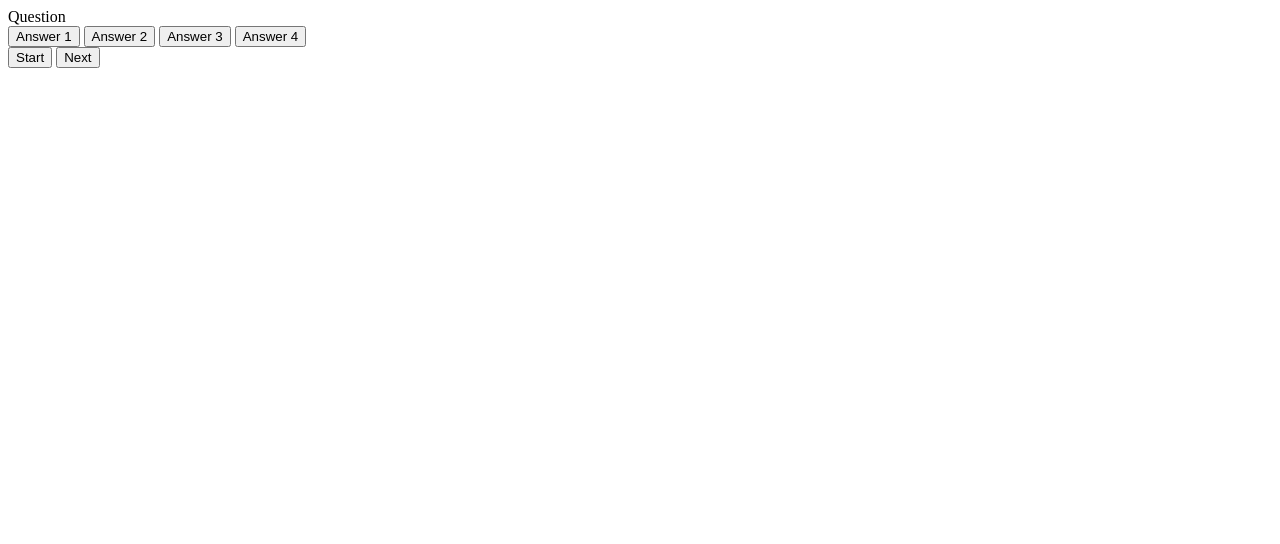
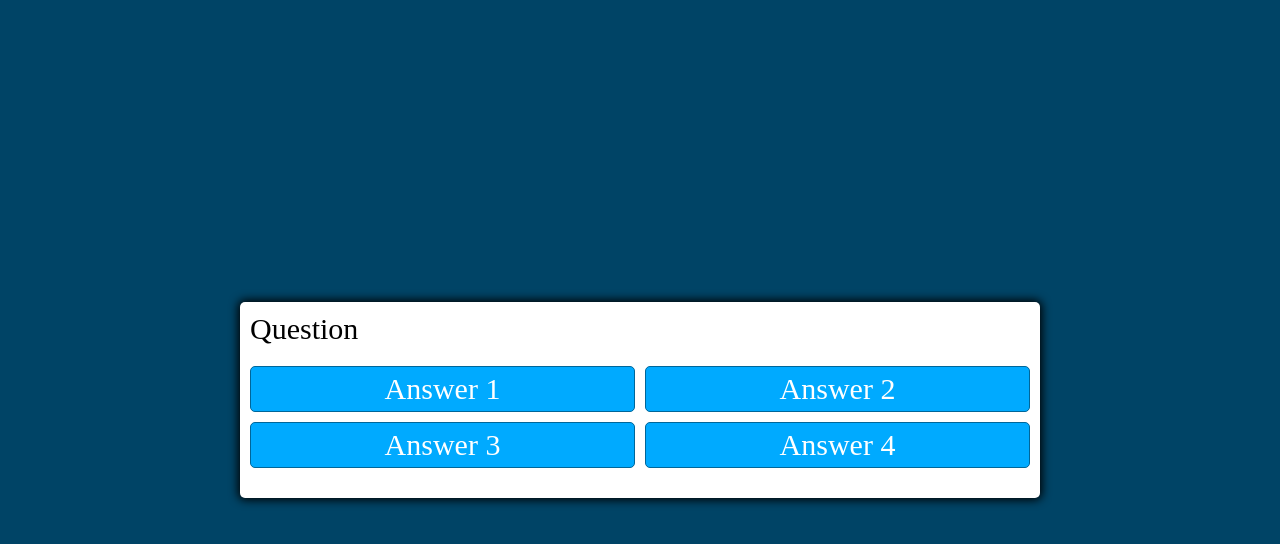
Before and after one commit to danielkuang7/quiz-app, a plain HTML site: page index.html in a window 1280 px wide. Both pictures are taken after a click on the button "Start". Drawn offline with Linux system fonts and the light colour scheme.

Commit message:
Added styling

```diff
--- a/index.html
+++ b/index.html
@@ -18,9 +18,10 @@
                 <button class="btn">Answer 4</button>
             </div>
         </div>
-        <div class="controls"></div>
+        <div class="controls">
         <button id="start-btn" class="start-btn btn">Start</button>
         <button id="next-btn" class="next-btn btn hide">Next</button>
+         </div>
     </div>
 </body>
 </html>
--- a/script.js
+++ b/script.js
@@ -0,0 +1,19 @@
+const startButton = document.getElementById('start-btn')
+const questionContainerElement = document.getElementById('question-container')
+
+startButton.addEventListener('click', startGame)
+
+
+function startGame(){
+ startButton.classList.add('hide')
+ questionContainerElement.classList.remove('hide')
+ setNextQuestion()
+}
+
+function setNextQuestion(){
+
+}
+
+function selectAnswer(){
+
+}
--- a/styles.css
+++ b/styles.css
@@ -0,0 +1,86 @@
+*, *::before, *::after {
+    box-sizing: border-box;
+    font-family: Gotham Rounded;
+    font-size: 30px;
+}
+
+:root{
+    --hue-neutral: 200;
+    --hue-wrong: 0;
+    --hue-correct: 145;
+}
+
+body {
+    --hue: var(--hue-neutral);
+    padding: 0;
+    margin: 0;
+    display: flex;
+    width: 100vw;
+    height: 100vh;
+    justify-content: center;
+    align-items: center;
+    background-color: hsl(var(--hue), 100%, 20%)
+}
+
+body.correct {
+    --hue: var(--hue-correct);
+}
+
+body.wrong {
+    --hue: var(--hue-wrong);
+}
+
+.container{
+    width: 800px;
+    max-width: 80%;
+    background-color: white;
+    border-radius: 5px;
+    padding: 10px;
+    box-shadow: 0 0 10px 2px;
+}
+
+.btn-grid{
+    display: grid;
+    grid-template-columns: repeat(2, auto);
+    gap: 10px;
+    margin: 20px 0;
+}
+
+.btn{
+    --hue: var(--hue-neutral);
+    border: 1px solid hsl(var(--hue), 100%, 30%);
+    background-color: hsl(var(--hue), 100%, 50%);
+    border-radius: 5px;
+    padding: 5px 10px;
+    color: white;
+    outline: none;
+}
+
+.btn:hover {
+    border-color: black;
+}
+
+.btn.correct{
+    --hue: var(--hue-correct);
+    color: black;
+}
+
+.btn.wrong{
+    --hue: var(--hue-wrong);
+}
+
+.start-btn, .next-btn{
+    font-size: 1.5rem;
+    font-weight: bold;
+    padding: 10px 20px;
+}
+
+.controls{
+    display: flex;
+    justify-content: center;
+    align-items: center;
+}
+
+.hide{
+    display: none;
+}
```
